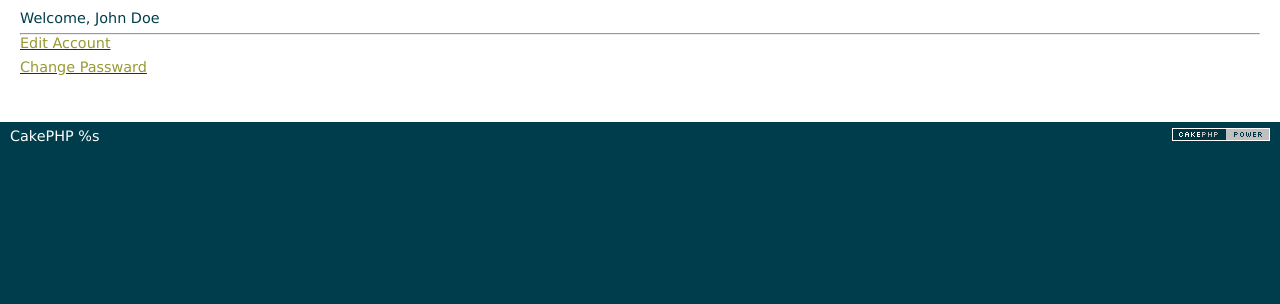
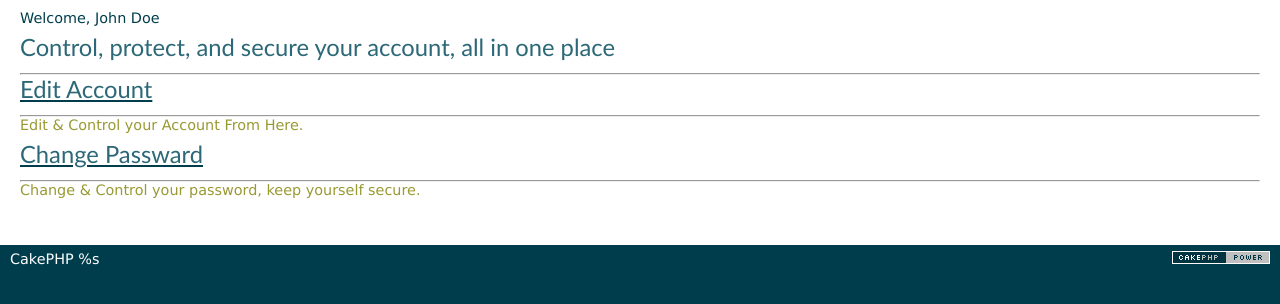
Before and after one commit to ShafiqIslam/PeopleFinder, a CakePHP app: the page made by app/View/Profiles/myaccount.ctp in a window 1280 px wide. Shown: the part 47-351 px from the top of the page. Run offline with PHP 8.4 and a stand-in for CakePHP, Linux system fonts and the light colour scheme; the template is opened without the code that fills it, so the values that code supplies are empty; some libraries are stand-ins or nearby versions.

Commit message:
change password page

```diff
--- a/app/Config/routes.php
+++ b/app/Config/routes.php
@@ -30,6 +30,7 @@
 	Router::connect('/report_missing', array('controller' => 'profiles', 'action' => 'report_missing'));
 	Router::connect('/report_found', array('controller' => 'profiles', 'action' => 'report_found'));
 	Router::connect('/myaccount', array('controller' => 'profiles', 'action' => 'myaccount'));
+	Router::connect('/change_pass', array('controller' => 'profiles', 'action' => 'change_pass'));
 	Router::connect('/my_reports', array('controller' => 'profiles', 'action' => 'my_reports'));
 	Router::connect('/signup', array('controller' => 'pages', 'action' => 'display', 'signup'));
 	Router::connect('/login', array('controller' => 'reporters', 'action' => 'login'));
--- a/app/View/Profiles/myaccount.ctp
+++ b/app/View/Profiles/myaccount.ctp
@@ -1,19 +1,24 @@
-<div class="container">
+<div class="container my_account_details">
 	<div class="row">
 		<div class="my_account_heading">
 			<h1>Welcome, John Doe</h1>
+			<h3>Control, protect, and secure your account, all in one place</h3>
 		</div>
 		<hr>
 		<div class="myaccount_page">
 			<div class="col-sm-offset-2 col-sm-4 account_edit">
 				<a href="#">
-					<h4>Edit Account <span><i class="fa fa-arrow-right"></i></span></h4>
+					<h3>Edit Account <span><i class="fa fa-arrow-right"></i></span></h3>
 				</a>
+				<hr>
+				<h4>Edit & Control your Account From Here.</h4>
 			</div>
 			<div class="col-sm-4 change_pass">
-				<a href="#">
-					<h4>Change Passward <span><i class="fa fa-arrow-right"></i></span></h4>
+				<a href="<?php echo $this->webroot;?>change_pass">
+					<h3>Change Passward <span><i class="fa fa-arrow-right"></i></span></h3>
 				</a>
+				<hr>
+				<h4>Change & Control your password, keep yourself secure.</h4>
 			</div>
 		</div>
 	</div>
```
Also changed, not shown: app/Controller/ProfilesController.php (+9 -1 lines), app/View/Profiles/change_pass.ctp (added, +35 -0 lines), app/webroot/css/custom.css (+19 -1 lines).
